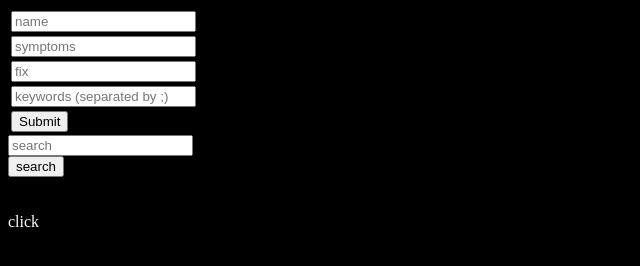
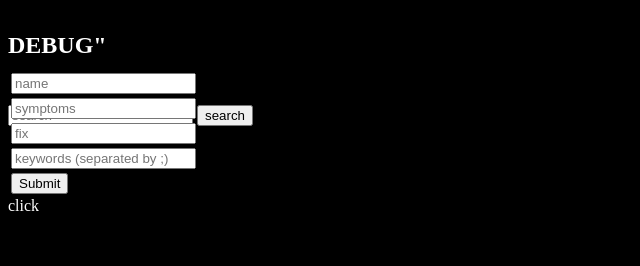
Before and after one commit to EveraertJan/nodejs-tryout-heroku, a website: page index.html in a window 1280 px wide. Shown: the whole page, without its empty margins (0-640 px from the left). Drawn offline with nearby package versions, Linux system fonts and the light colour scheme; no server answers.

Commit message:
addapting

```diff
--- a/index.html
+++ b/index.html
@@ -9,6 +9,11 @@
 body{
   background-color: #000;
   color: #FFF;
+}
+#header{
+  width: 100%;
+  height: 50px;
+  line-height: 50px;
 }
 </style>
 <script>
@@ -52,6 +57,12 @@ body{
 
 </script>
 <body>
+<div id="header">
+<h2>DEBUG"</h2>
+
+<input type="text" name="search" id="search" placeholder="search" />
+<input type="submit" name="submit" value="search" onclick="javascript:getData()" />
+</div>
 <div id="form">
 <table>
 <tr><td>
@@ -66,10 +77,6 @@ body{
 <input type="submit" name="submit" onclick="javascript:sendMessage()" /></td></tr>
 </table>
 </div>
-<div id="">
-<input type="text" name="search" id="search" placeholder="search" /><br />
-<input type="submit" name="submit" value="search" onclick="javascript:getData()" />
-</div><br /><br />
 <a onclick="javascript:getData();">click</a>
 <div id="tableRes">
 
```
